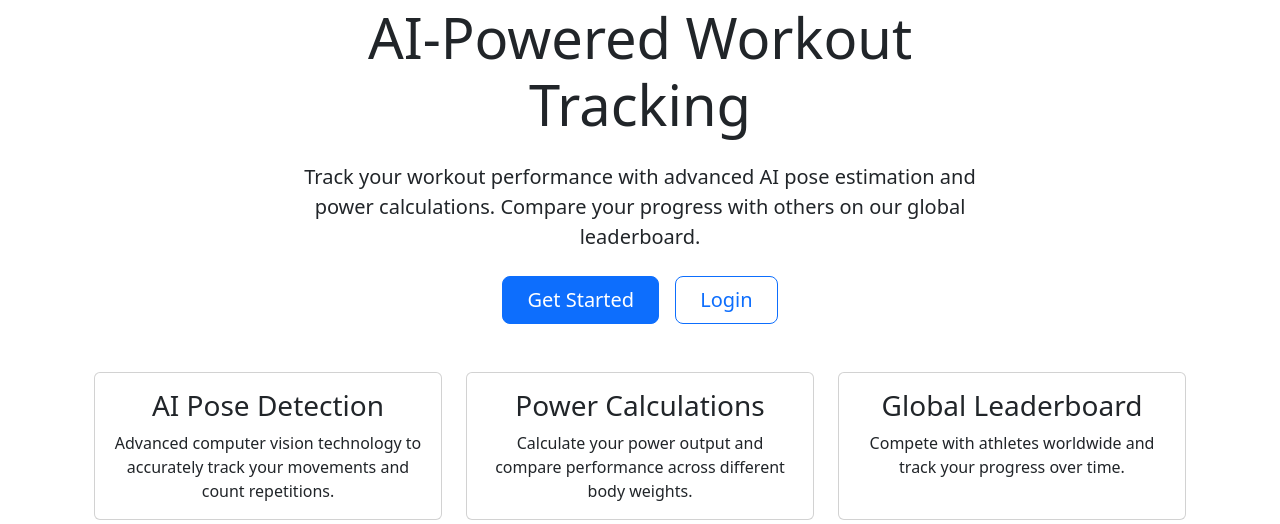
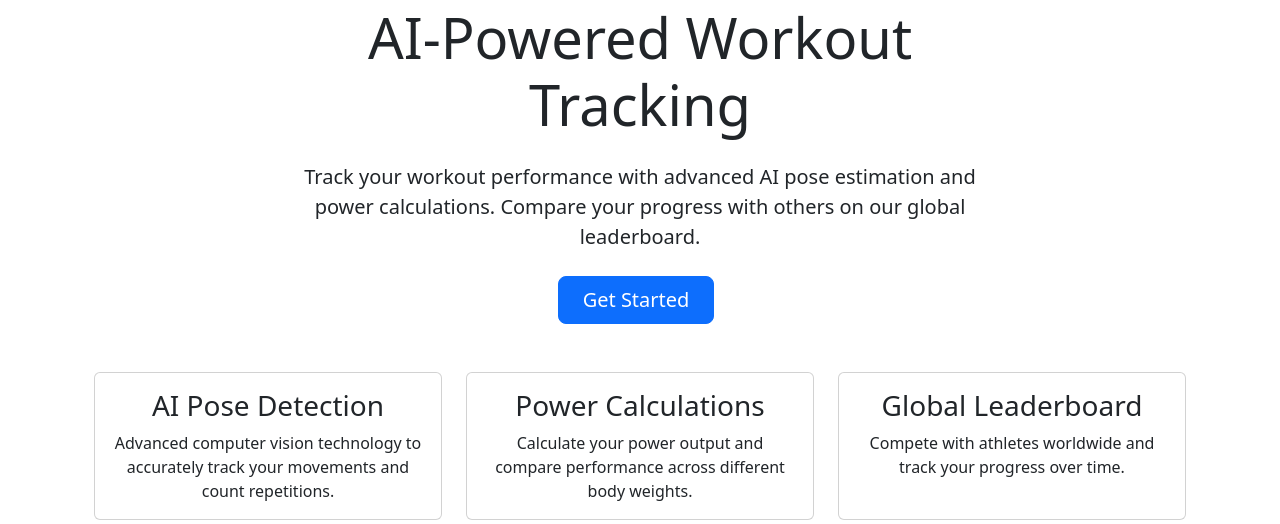
Before and after one commit to ikitcheng/AITrainer, a Flask app: page / in a window 1280 px wide. Shown: the part 81-605 px from the top of the page. Run offline with Flask 3, Linux system fonts and the light colour scheme; data that the repository does not hold is empty; parts of the project's set-up code (start-up, migrations or seed data) failed here and were passed over; some libraries are stand-ins or nearby versions.

Commit message:
[UPDATE] 'Get Started' links to login page

```diff
--- a/leaderboard/templates/index.html
+++ b/leaderboard/templates/index.html
@@ -11,8 +11,7 @@
             <p class="lead mb-4">Track your workout performance with advanced AI pose estimation and power calculations. Compare your progress with others on our global leaderboard.</p>
             {% if not current_user.is_authenticated %}
             <div class="d-grid gap-2 d-md-flex justify-content-center">
-                <a href="{{ url_for('register') }}" class="btn btn-primary btn-lg px-4 me-md-2">Get Started</a>
-                <a href="{{ url_for('login') }}" class="btn btn-outline-primary btn-lg px-4">Login</a>
+                <a href="{{ url_for('login') }}" class="btn btn-primary btn-lg px-4 me-md-2">Get Started</a>
             </div>
             {% endif %}
         </div>
```
